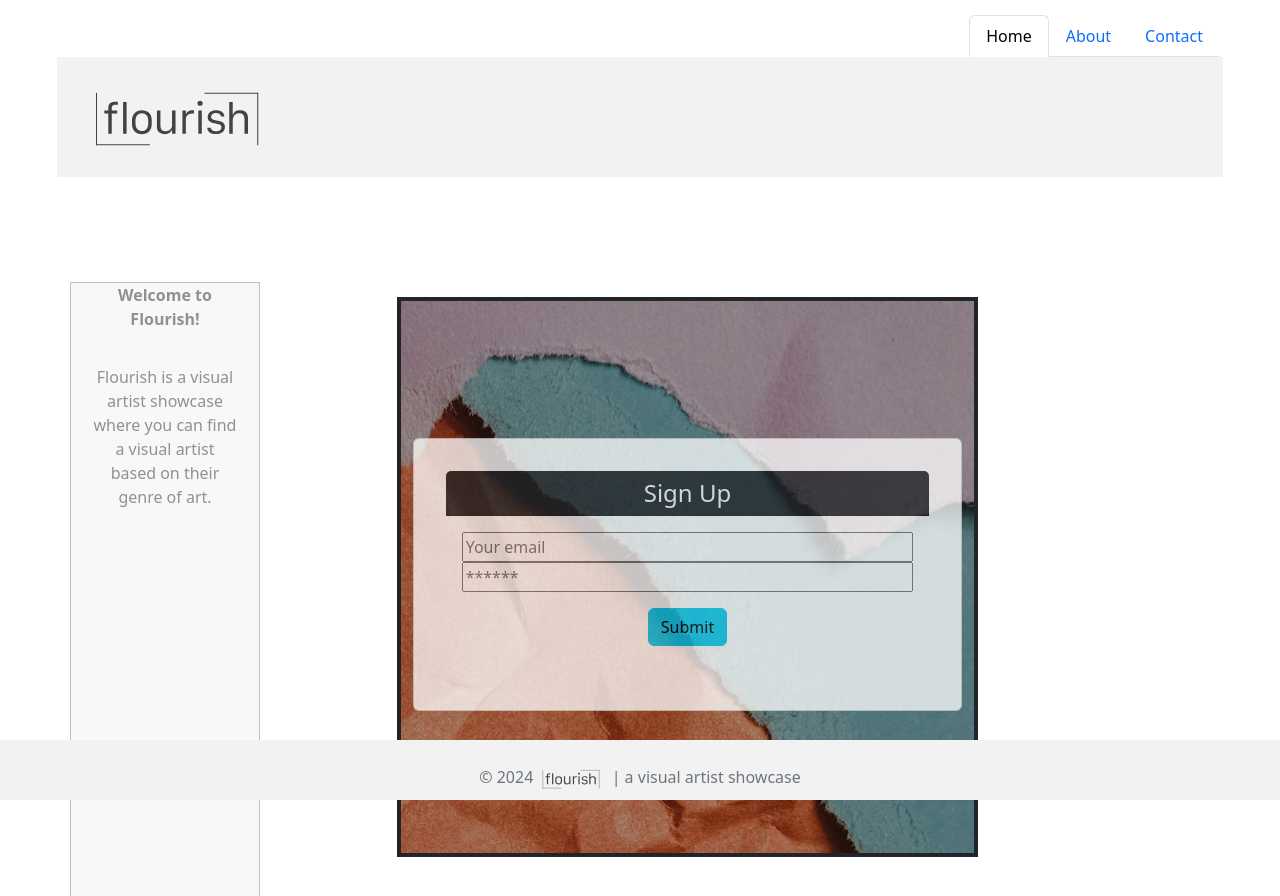
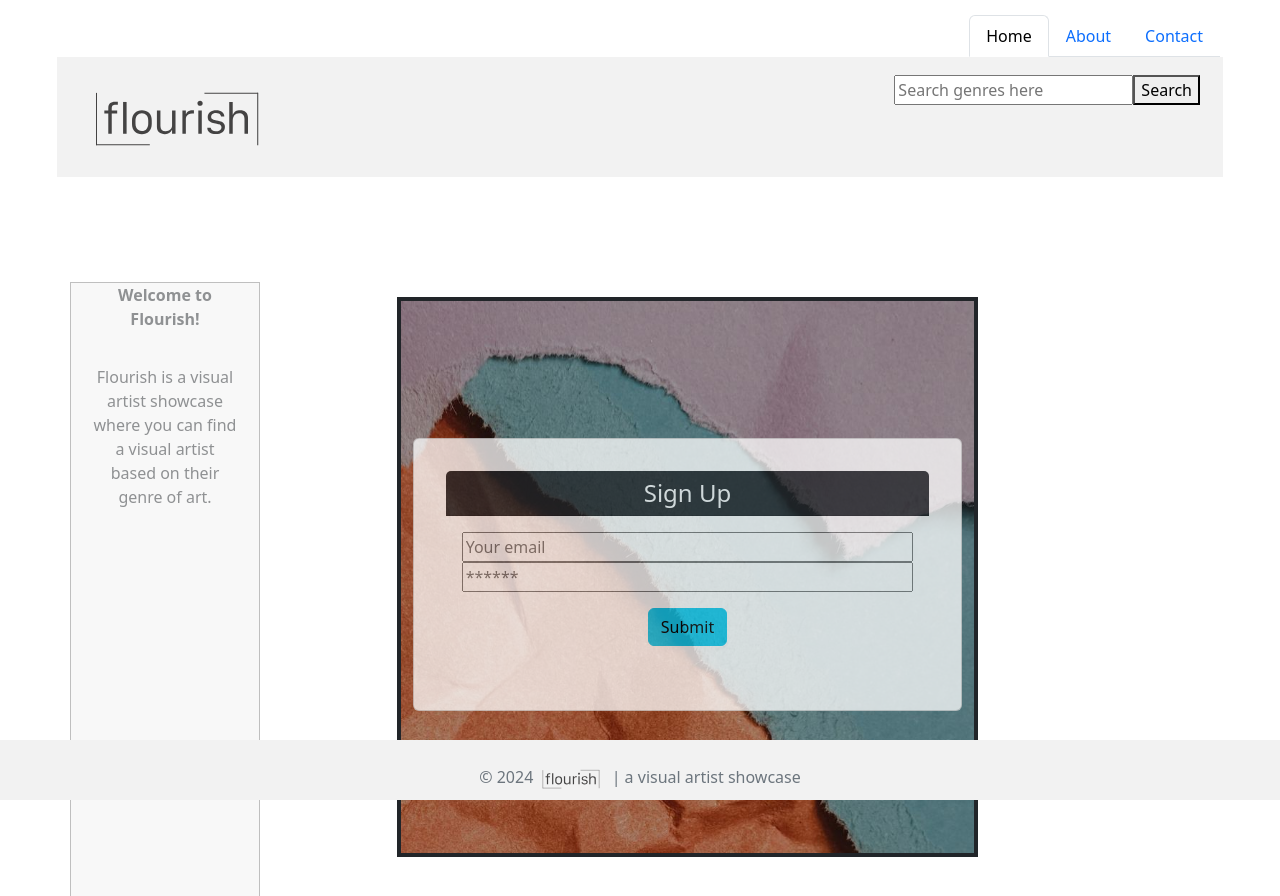
Before and after one commit to rickdeakins/flourish, a React (Vite) app in the folder client/: page / in a window 1280 px wide. Shown: the top 896 px of the page. Built offline with nearby package versions, Linux system fonts and the light colour scheme.

Commit message:
Added searchbar to the page and worked on getting functionality

```diff
--- a/client/src/components/Header.jsx
+++ b/client/src/components/Header.jsx
@@ -1,5 +1,6 @@
 import React from 'react';
 import 'bootstrap/dist/css/bootstrap.min.css';
+import SearchBar from './Searchbar'; // Import the SearchBar component
 
 const Header = () => {
   return (
@@ -9,6 +10,11 @@ const Header = () => {
           <div className="position-absolute" style={{ left: '80px', top: '75px' }}>
             <img src="/assets/logotemp.svg"  alt="logo" style={{ width: '200px', height: 'auto' }}/>
           </div>
+          {/* Add the SearchBar component here */}
+          <div className="position-absolute" style={{ right: '80px', top: '75px' }}>
+            <SearchBar onSearch={(query) => console.log('Searching for:', query)} />
+          </div>
+          {/* End of SearchBar component */}
         </div>
       </header>
     </div>
--- a/client/src/components/Login.jsx
+++ b/client/src/components/Login.jsx
@@ -47,6 +47,7 @@ const Login = () => {
                 Success! You may now head{' '}
                 <Link to="/">back to the homepage.</Link>
               </p>
+
             ) : (
               <form onSubmit={handleFormSubmit}>
                 <input
--- /dev/null
+++ b/client/src/components/Searchbar.jsx
@@ -0,0 +1,31 @@
+import React, { useState } from 'react';
+
+const SearchBar = ({ onSearch }) => {
+  const [query, setQuery] = useState('');
+
+  // Function to handle user input
+  const handleChange = (event) => {
+    setQuery(event.target.value);
+  };
+
+  // Function to handle search action
+  const handleSubmit = (event) => {
+    event.preventDefault();
+    // Call the onSearch callback function with the current query
+    onSearch(query);
+  };
+
+  return (
+    <form onSubmit={handleSubmit}>
+      <input
+        type="text"
+        value={query}
+        onChange={handleChange}
+        placeholder="Search genres here"
+      />
+      <button type="submit">Search</button>
+    </form>
+  );
+};
+
+export default SearchBar;
```
Lines whose indentation alone changed are shown as unchanged.
